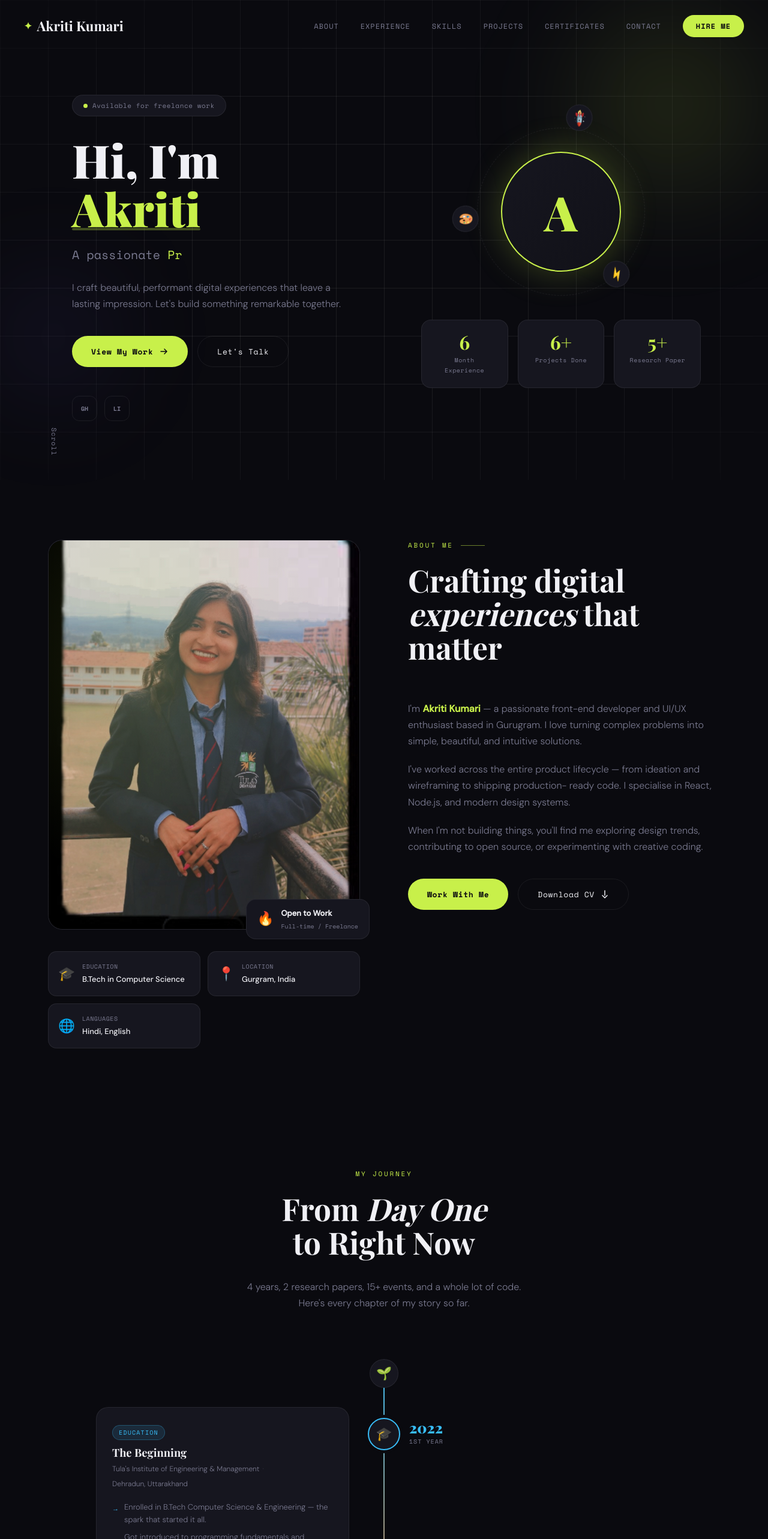
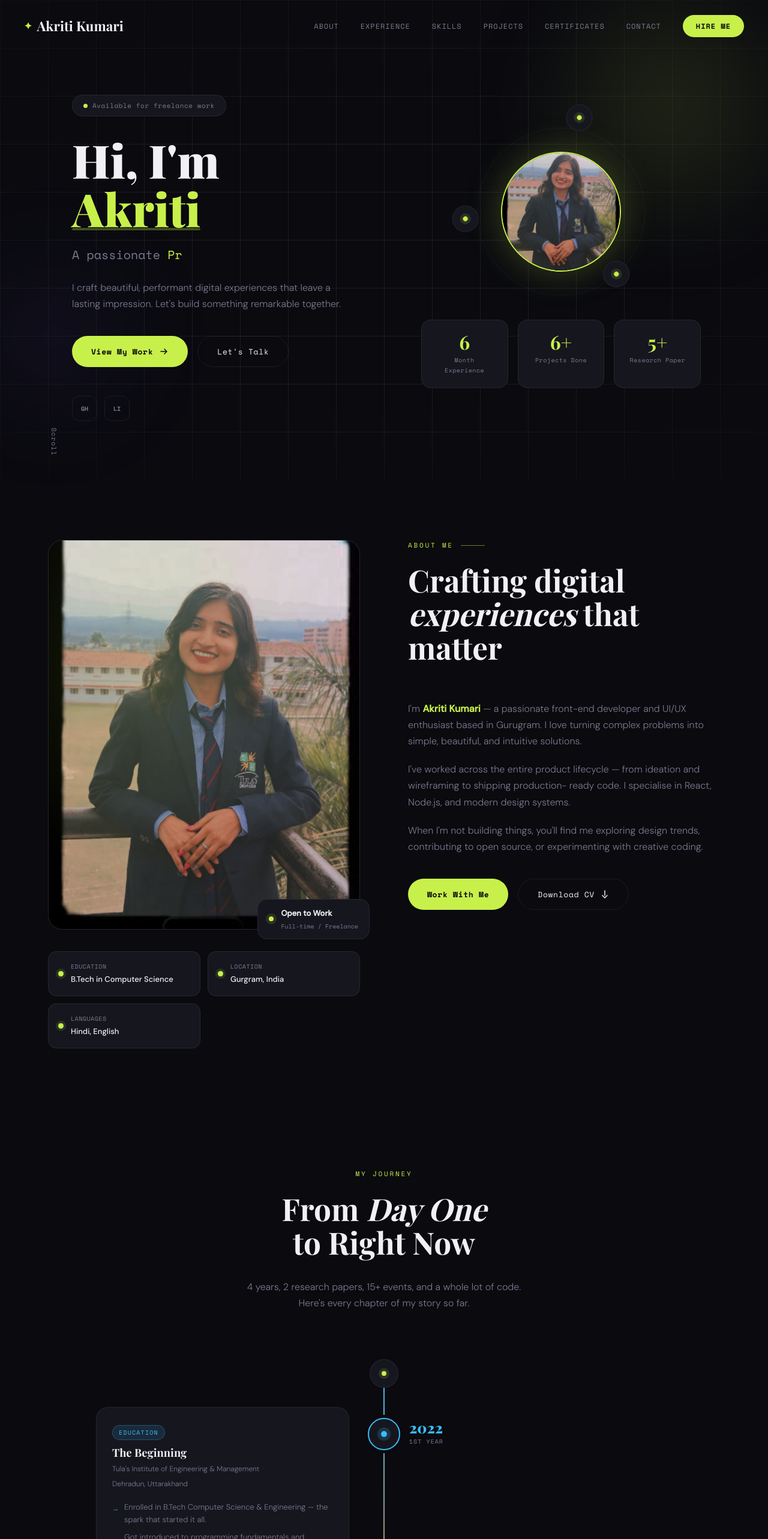
Before and after one commit to akritiofficial26/Portfolio_Website, a React (Create React App) app: page / in a window 1280 px wide. Shown: the top 2566 px of the page at 60% size. Built offline with nearby package versions, Linux system fonts and the light colour scheme.

Commit message:
Update all section.

```diff
--- a/src/components/About/About.css
+++ b/src/components/About/About.css
@@ -62,6 +62,15 @@
   font-size: 1.4rem;
 }
 
+.about__badge-dot {
+  width: 8px;
+  height: 8px;
+  border-radius: 50%;
+  background: var(--accent);
+  box-shadow: 0 0 0 5px var(--accent-dim);
+  flex-shrink: 0;
+}
+
 .about__img-badge strong {
   display: block;
   font-size: 13px;
@@ -100,8 +109,12 @@
   transform: translateY(-2px);
 }
 
-.about__fact-icon {
-  font-size: 1.4rem;
+.about__fact-dot {
+  width: 9px;
+  height: 9px;
+  border-radius: 50%;
+  background: var(--accent);
+  box-shadow: 0 0 0 4px var(--accent-dim);
   flex-shrink: 0;
 }
 
--- a/src/components/About/About.jsx
+++ b/src/components/About/About.jsx
@@ -5,10 +5,9 @@ import resumePdf from './Akriti_Updated_Resume.pdf';
 
 const About = () => {
   const facts = [
-    { icon: '🎓', label: 'Education', value: 'B.Tech in Computer Science' },
-    { icon: '📍', label: 'Location', value: 'Gurgram, India' },
-    // { icon: '💼', label: 'Experience', value: '2+ Years in Leadership & Development' },
-    { icon: '🌐', label: 'Languages', value: 'Hindi, English' },
+    { label: 'Education', value: 'B.Tech in Computer Science' },
+    { label: 'Location', value: 'Gurgram, India' },
+    { label: 'Languages', value: 'Hindi, English' },
   ];
 
   return (
@@ -21,7 +20,7 @@ const About = () => {
               <img src={profileImg} alt="Akriti" className="about__img" />
             </div>
             <div className="about__img-badge">
-              <span>🔥</span>
+                <span className="about__badge-dot" aria-hidden="true" />
               <div>
                 <strong>Open to Work</strong>
                 <p>Full-time / Freelance</p>
@@ -32,7 +31,7 @@ const About = () => {
           <div className="about__facts">
             {facts.map(f => (
               <div className="about__fact" key={f.label}>
-                <span className="about__fact-icon">{f.icon}</span>
+                <span className="about__fact-dot" aria-hidden="true" />
                 <div>
                   <div className="about__fact-label">{f.label}</div>
                   <div className="about__fact-value">{f.value}</div>
--- a/src/components/Experience/Experience.css
+++ b/src/components/Experience/Experience.css
@@ -66,8 +66,7 @@
 .exp-timeline__cap--top { margin-bottom: 32px; }
 .exp-timeline__cap--bottom { margin-top: 12px; }
 
-.exp-timeline__cap span,
-.exp-timeline__cap-dot span {
+.exp-timeline__cap-mark {
   width: 48px; height: 48px;
   border-radius: 50%;
   background: var(--bg-card);
@@ -75,7 +74,15 @@
   display: flex;
   align-items: center;
   justify-content: center;
-  font-size: 1.3rem;
+  position: relative;
+}
+.exp-timeline__cap-mark::before {
+  content: '';
+  width: 8px;
+  height: 8px;
+  border-radius: 50%;
+  background: var(--accent);
+  box-shadow: 0 0 0 5px var(--accent-dim);
 }
 .exp-timeline__cap p {
   font-family: var(--font-mono);
@@ -126,10 +133,16 @@
   display: flex;
   align-items: center;
   justify-content: center;
-  font-size: 1.35rem;
   z-index: 2;
   box-shadow: 0 0 0 5px var(--bg);
   transition: box-shadow 0.3s ease, transform 0.3s ease;
+}
+.exp-item__dot-mark {
+  width: 10px;
+  height: 10px;
+  border-radius: 50%;
+  background: var(--card-accent);
+  box-shadow: 0 0 0 6px color-mix(in srgb, var(--card-accent) 18%, transparent);
 }
 .exp-item__dot:hover {
   transform: translateX(-50%) scale(1.12);
--- a/src/components/Experience/Experience.jsx
+++ b/src/components/Experience/Experience.jsx
@@ -11,7 +11,6 @@ const journey = [
     location: 'Dehradun, Uttarakhand',
     type: 'Education',
     color: '#38bdf8',
-    icon: '🎓',
     current: false,
     points: [
       'Enrolled in B.Tech Computer Science & Engineering — the spark that started it all.',
@@ -28,7 +27,6 @@ const journey = [
     location: 'Dehradun, Uttarakhand',
     type: 'Community',
     color: '#f97316',
-    icon: '⚡',
     current: false,
     points: [
       'Joined IEEE WIE (Women in Engineering) — discovered a passion for leadership and community building.',
@@ -45,7 +43,6 @@ const journey = [
     location: 'India',
     type: 'Leadership',
     color: '#a78bfa',
-    icon: '🏛️',
     current: false,
     points: [
       'Elected Chair of IEEE WIE — organized 15+ technical events including Utkrisht and IEEE ICACCM International Conference.',
@@ -64,7 +61,6 @@ const journey = [
     location: 'India',
     type: 'Work',
     color: '#c8f04a',
-    icon: '💻',
     current: false,
     points: [
       'Landed my first professional role as Frontend Developer at Saukhyam Foundation.',
@@ -82,14 +78,13 @@ const journey = [
     location: 'Gurugram, India',
     type: 'Present',
     color: '#22c55e',
-    icon: '🚀',
     current: true,
     points: [
       'Finishing B.Tech with a CGPA of 7.1/10.0 — final year, final push.',
       'Actively sharpening React.js, node.js, and contributing to open source.',
       'Open to full-time roles, freelance projects, and exciting collaborations.',
       'working on Automated cafe ordering system using React, Tailwind CSS.',
-      "The story isn't over — the best chapters are still being written. ✨",
+      "The story isn't over — the best chapters are still being written.",
     ],
   },
 ];
@@ -116,7 +111,7 @@ const TimelineItem = ({ item, index }) => {
       style={{ '--delay': `${index * 0.12}s`, '--card-accent': item.color }}
     >
       <div className="exp-item__dot">
-        <span>{item.icon}</span>
+        <span className="exp-item__dot-mark" aria-hidden="true" />
         {item.current && <div className="exp-item__dot-pulse" />}
       </div>
 
@@ -194,7 +189,7 @@ const Experience = () => {
           </div>
 
           <div className="exp-timeline__cap exp-timeline__cap--top">
-            <span>🌱</span>
+            <span className="exp-timeline__cap-mark" aria-hidden="true" />
 
           </div>
 
@@ -204,7 +199,7 @@ const Experience = () => {
 
           <div className="exp-timeline__cap exp-timeline__cap--bottom">
             <div className="exp-timeline__cap-dot">
-              <span>⭐</span>
+              <span className="exp-timeline__cap-mark" aria-hidden="true" />
               <div className="exp-timeline__cap-pulse" />
             </div>
             <p>The story continues…</p>
--- a/src/components/Hero/Hero.css
+++ b/src/components/Hero/Hero.css
@@ -197,11 +197,15 @@
   position: absolute;
   top: 50%; left: 50%;
   transform: translate(-50%, -50%);
-  font-family: var(--font-display);
-  font-size: 5rem;
-  font-weight: 900;
-  color: var(--accent);
   box-shadow: 0 0 60px var(--accent-glow);
+  overflow: hidden;
+}
+
+.hero__avatar-image {
+  width: 100%;
+  height: 100%;
+  object-fit: cover;
+  display: block;
 }
 
 .hero__orbit {
@@ -221,7 +225,14 @@
   display: flex;
   align-items: center;
   justify-content: center;
-  font-size: 1.2rem;
+}
+
+.hero__orbit-dot-mark {
+  width: 8px;
+  height: 8px;
+  border-radius: 50%;
+  background: var(--accent);
+  box-shadow: 0 0 0 5px var(--accent-dim);
 }
 
 .hero__orbit-dot--1 { top: -22px; left: calc(50% - 22px); }
--- a/src/components/Hero/Hero.jsx
+++ b/src/components/Hero/Hero.jsx
@@ -1,5 +1,6 @@
 import React, { useEffect, useRef } from 'react';
 import './Hero.css';
+import profileImage from '../About/image.jpg';
 
 const Hero = () => {
   const taglineRef = useRef(null);
@@ -92,17 +93,17 @@ const Hero = () => {
       <div className="hero__visual">
         <div className="hero__avatar-ring">
           <div className="hero__avatar">
-            <span>A</span>
+            <img src={profileImage} alt="Akriti" className="hero__avatar-image" />
           </div>
           <div className="hero__orbit">
             <div className="hero__orbit-dot hero__orbit-dot--1">
-              <span>⚡</span>
+                <span className="hero__orbit-dot-mark" aria-hidden="true" />
             </div>
             <div className="hero__orbit-dot hero__orbit-dot--2">
-              <span>🎨</span>
+                <span className="hero__orbit-dot-mark" aria-hidden="true" />
             </div>
             <div className="hero__orbit-dot hero__orbit-dot--3">
-              <span>🚀</span>
+                <span className="hero__orbit-dot-mark" aria-hidden="true" />
             </div>
           </div>
         </div>
--- a/src/components/Projects/Projects.css
+++ b/src/components/Projects/Projects.css
@@ -64,8 +64,12 @@
 }
 
 .project-card__emoji {
-  font-size: 2rem;
-  line-height: 1;
+  width: 12px;
+  height: 12px;
+  border-radius: 50%;
+  background: var(--accent-color);
+  box-shadow: 0 0 0 6px color-mix(in srgb, var(--accent-color) 16%, transparent);
+  flex-shrink: 0;
 }
 
 .project-card__links {
--- a/src/components/Projects/Projects.jsx
+++ b/src/components/Projects/Projects.jsx
@@ -9,7 +9,6 @@ const projects = [
     desc: "A smart employee management system designed to streamline workforce operations with real-time tracking, role-based access, and performance insights. It simplifies HR processes like attendance, payroll integration, and team coordination through an intuitive dashboard and scalable architecture.",
     tech: ["React", "Node.js", "Tailwind css", "Express.js", "PostgreSql"],
     color: "#c8f04a",
-    emoji: "🛒",
     githubUrl: "https://github.com/adisharma-git/employee-management-system",
     liveUrl: "https://www.workalignr.in/landingPage",
   },
@@ -20,7 +19,6 @@ const projects = [
     desc: "A digital library management and attendance system that automates student check-ins, tracks usage patterns, and maintains records efficiently. Built with a structured backend and clean UI, it enhances transparency and reduces manual workload for administrators.",
     tech: ["React", "Node.js", "Tailwind css", "Express.js", "PostgreSql"],
     color: "#a78bfa",
-    emoji: "📋",
     githubUrl: "https://github.com/akritiofficial26/Library_attendance_system",
     liveUrl: "",
   },
@@ -31,7 +29,6 @@ const projects = [
     desc: "A modern and visually engaging website for a coffee brand, designed to showcase products, menu, and brand story. Focused on smooth user experience, aesthetic UI, and responsive design, it creates a warm and inviting digital presence for customers.",
     tech: ["React", "Tailwind"],
     color: "#f97316",
-    emoji: "🎨",
     githubUrl: "https://github.com/akritiofficial26/Cafe-Nest",
     liveUrl: "",
   },
@@ -42,7 +39,6 @@ const projects = [
     desc: "A user-centric health application tailored for women managing PCOS/PCOD. It helps track symptoms, cycles, and lifestyle habits while providing personalized insights and wellness recommendations to support better health decisions.",
     tech: ["Figma"],
     color: "#38bdf8",
-    emoji: "📊",
     liveUrl:
       "https://www.figma.com/design/TFaJoDFTmg3QES3maUCYaY/HEAL?t=JuVocuLZuv3qtazk-0",
   },
@@ -53,7 +49,6 @@ const projects = [
     desc: "A sleek and elegant UI/UX design for a jewelry e-commerce app, focused on premium user experience. It emphasizes product visualization, smooth navigation, and a luxurious feel to enhance user engagement and conversion, A digital gallery platform for independent artists to showcase and sell their work with NFT minting support.",
     tech: ["Figma"],
     color: "#fb7185",
-    emoji: "🧠",
     liveUrl:
       "https://www.figma.com/design/XjWsJ3lDIiDL4STBcwsweA/Jewelry-app-design?node-id=0-1&p=f&t=JuVocuLZuv3qtazk-0",
   },
@@ -64,7 +59,6 @@ const projects = [
     desc: "Built a React.js educational platform with role-based access — enabling teachers to upload content, principals to moderate it, and students to stream approved broadcasts on a public page.",
     tech: ["React", "Tailwind css"],
     color: "#34d399",
-    emoji: "💻",
     githubUrl: "https://github.com/akritiofficial26/Content_Broadcasting_System",
     liveUrl: "https://content-broadcasting-system-steel.vercel.app/login",
   },
@@ -113,7 +107,7 @@ const Projects = () => {
               }}
             >
               <div className="project-card__header">
-                <div className="project-card__emoji">{p.emoji}</div>
+                <div className="project-card__emoji" aria-hidden="true" />
                 <div className="project-card__links">
                   {p.githubUrl && (
                     <a
```
